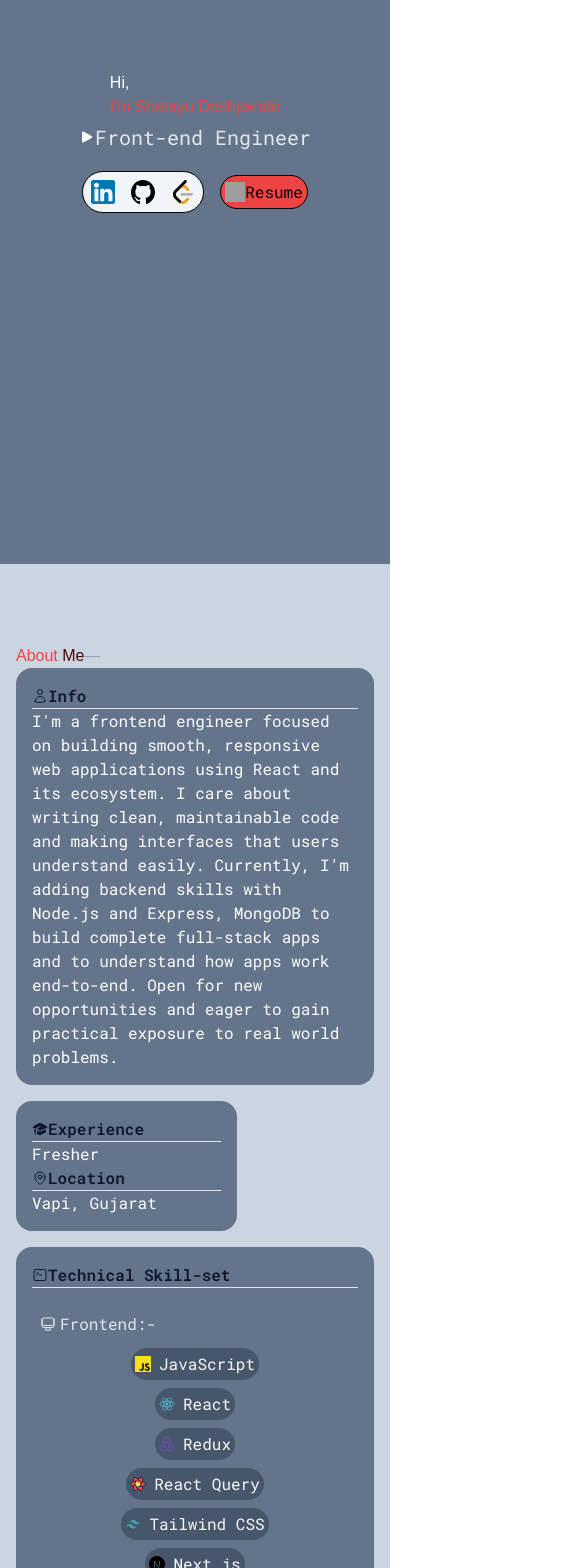
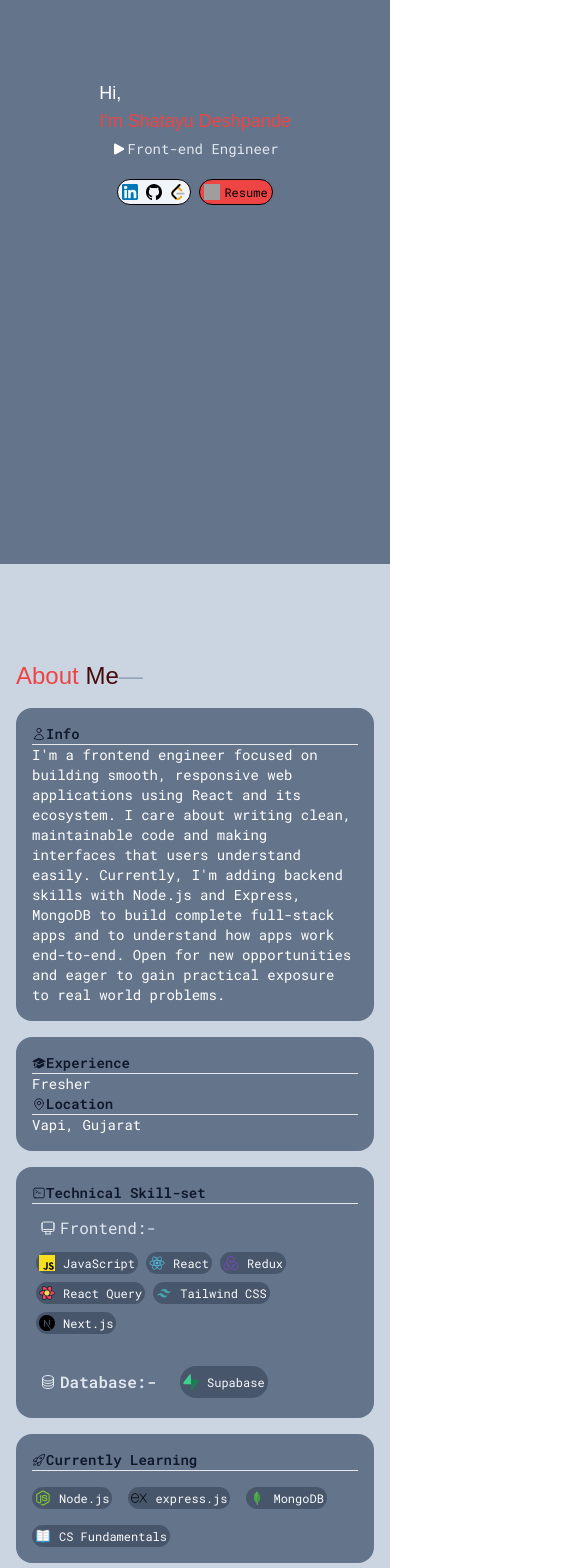
Before and after one commit to Shatayu25/portfolio_sd, a React (Vite) app: page / in a window 390 px wide. Shown: the part 280-1848 px from the top of the page, 570 px wide, since content can reach past the window. Built offline with nearby package versions, Linux system fonts and the light colour scheme; grey boxes are pictures that could not be loaded; a web font is replaced by a local one.

Commit message:
Seventh commit

```diff
--- a/src/components/AboutSection.jsx
+++ b/src/components/AboutSection.jsx
@@ -14,21 +14,23 @@ function AboutSection() {
   return (
     <section className="bg-slate-300 py-20" id="about">
       <div className="mx-auto max-w-7xl px-4 md:px-8">
-        <div className="flex font-poller md:my-8 md:text-5xl lg:my-10 lg:text-6xl">
+        <div className="my-4 flex font-poller text-2xl sm:my-6 sm:text-4xl md:my-8 md:text-5xl lg:my-10 lg:text-6xl">
           <h1 className="text-red-500">
             About <span className="text-red-950">Me</span>
           </h1>
           <span className="text-slate-400">&mdash;</span>
         </div>
-        <div className="grid gap-4 font-roboto md:grid-cols-3 md:grid-rows-2">
-          <div className="col-start-1 col-end-3 h-full w-full rounded-2xl bg-slate-500 p-4">
+
+        <div className="grid gap-4 font-roboto md:grid-cols-3">
+          {/* Replaced w-screen and sm/md/lg widths with a single w-full */}
+          <div className="h-full w-full rounded-2xl bg-slate-500 p-4 md:col-start-1 md:col-end-3">
             <SubHeading>
               <span>
                 <HiOutlineUser />
               </span>
               <p>Info</p>
             </SubHeading>
-            <p className="md:text-base lg:text-lg">
+            <p className="text-sm md:text-base lg:text-lg">
               I&apos;m a frontend engineer focused on building smooth,
               responsive web applications using React and its ecosystem. I care
               about writing clean, maintainable code and making interfaces that
@@ -39,6 +41,8 @@ function AboutSection() {
               problems.
             </p>
           </div>
+
+          {/* Replaced w-screen and sm/md/lg widths with a single w-full */}
           <div className="flex h-full w-full flex-col justify-between rounded-2xl bg-slate-500 p-4">
             <div>
               <SubHeading>
@@ -47,34 +51,36 @@ function AboutSection() {
                 </span>
                 <p>Experience</p>
               </SubHeading>
-              <p className="md:text-base lg:text-lg">Fresher</p>
+              <p className="text-sm md:text-base lg:text-lg">Fresher</p>
             </div>
             <div>
               <SubHeading>
                 <span>
                   <HiOutlineMapPin />
                 </span>
-                <p className="md:text-base lg:text-lg">Location</p>
+                <p className="text-sm md:text-base lg:text-lg">Location</p>
               </SubHeading>
-              <p className="md:text-base lg:text-lg">Vapi, Gujarat</p>
+              <p className="text-sm md:text-base lg:text-lg">Vapi, Gujarat</p>
             </div>
           </div>
-          <div className="col-start-1 col-end-3">
+
+          <div className="md:col-start-1 md:col-end-3">
+            {/* Replaced w-screen and sm/md/lg widths with a single w-full */}
             <div className="h-full w-full rounded-2xl bg-slate-500 p-4">
               <SubHeading>
                 <span>
                   <HiOutlineCommandLine />
                 </span>
-                <p className="md:text-base lg:text-lg">Technical Skill-set</p>
+                <p>Technical Skill-set</p>
               </SubHeading>
-              <div className="mt-4 rounded-2xl p-1">
+              <div className="mt-1 rounded-2xl p-1 sm:mt-4 md:mt-4 lg:mt-4">
                 <div className="flex items-center gap-1 p-1 text-slate-200 lg:text-base lg:font-extrabold">
                   <span>
                     <HiOutlineComputerDesktop />
                   </span>
-                  <p>Frontend:-</p>
+                  <p className="">Frontend:-</p>
                 </div>
-                <div className="my-2 grid justify-items-center gap-2 md:grid-cols-2 lg:grid-cols-3">
+                <div className="my-2 flex flex-wrap justify-items-center gap-2 md:grid md:grid-cols-2 lg:grid lg:grid-cols-3">
                   <TechPills>
                     <span className="inline-block h-4 w-4">
                       <img src="./js-logo.svg" alt="js-logo" />
@@ -129,6 +135,8 @@ function AboutSection() {
               </div>
             </div>
           </div>
+
+          {/* Replaced w-screen and sm/md/lg widths with a single w-full */}
           <div className="h-full w-full rounded-2xl bg-slate-500 p-4">
             <SubHeading>
               <span>
@@ -136,7 +144,7 @@ function AboutSection() {
               </span>
               <p>Currently Learning</p>
             </SubHeading>
-            <div className="mt-4 flex flex-col gap-4 md:py-2 lg:py-4">
+            <div className="mt-4 flex flex-wrap gap-4 md:flex-col md:py-2 lg:flex-col lg:py-4">
               <TechPills>
                 <span className="inline-block h-4 w-4">
                   <img src="./nodejs-logo.svg" alt="nodejs-logo" />
--- a/src/components/Anchor.jsx
+++ b/src/components/Anchor.jsx
@@ -5,7 +5,7 @@ function Anchor({ link, children }) {
     <a
       target="_blank"
       rel="noreferrer"
-      className="inline-block h-6 w-6 transition-all duration-300 hover:translate-y-[-1px]"
+      className="inline-block h-4 w-4 sm:h-5 sm:w-5 md:h-6 md:w-6 lg:h-6 lg:w-6 transition-all duration-300 hover:translate-y-[-1px]"
       href={link}
     >
       {children}
--- a/src/components/Footer.jsx
+++ b/src/components/Footer.jsx
@@ -1,15 +1,15 @@
 function Footer() {
   return (
-    <footer className=' bg-slate-800 text-sm flex justify-between text-slate-100 p-6 border-t-[0.5px]'>
+    <footer className="flex flex-wrap items-center justify-between gap-1 border-t-[0.5px] bg-slate-800 p-4 text-xs text-slate-100 sm:text-sm md:text-sm lg:text-base">
       <p>&copy; 2026, Shatayu Deshpande. All rights reserved.</p>
-      <p className='flex items-center gap-1'>
+      <p className="flex items-center gap-1">
         Made with
-        <span className='w-5 h-5'>
-          <img src='./react_logo.svg' alt='react-logo' />
+        <span className="h-4 w-4 sm:h-6 sm:w-6 md:h-6 md:w-6 lg:h-6 lg:w-6">
+          <img src="./react_logo.svg" alt="react-logo" />
         </span>
         and
-        <span className='w-5 h-5'>
-          <img src='./tailwind_logo.svg' alt='tailwind-logo' />
+        <span className="h-4 w-4 sm:h-6 sm:w-6 md:h-6 md:w-6 lg:h-6 lg:w-6">
+          <img src="./tailwind_logo.svg" alt="tailwind-logo" />
         </span>
       </p>
     </footer>
--- a/src/components/Header.jsx
+++ b/src/components/Header.jsx
@@ -1,9 +1,9 @@
-import Logo from './Logo';
-import Navigation from './Navigation';
+import Logo from "./Logo";
+import Navigation from "./Navigation";
 
 function Header() {
   return (
-    <header className='bg-slate-800 fixed w-full flex justify-between p-3 items-center border-b-[0.5px] z-50'>
+    <header className="fixed z-50 flex w-full items-center justify-between border-b-[0.5px] bg-slate-800 p-3">
       <Logo />
       <Navigation />
     </header>
--- a/src/components/HeroSection.jsx
+++ b/src/components/HeroSection.jsx
@@ -5,19 +5,19 @@ function HeroSection() {
   return (
     <section className="flex min-h-screen flex-col items-center justify-center bg-slate-500">
       <div className="flex flex-col items-center justify-center">
-        <h1 className="animate-move-in-right font-poller text-base md:text-5xl lg:text-6xl">
+        <h1 className="animate-move-in-right font-poller text-lg sm:text-4xl md:text-5xl lg:text-6xl">
           Hi,
           <span className="block text-red-500">I&apos;m Shatayu Deshpande</span>
         </h1>
         <div className="flex items-center justify-center p-1 md:p-2 lg:p-4">
           <HiPlay />
-          <span className="animate-move-in-left font-roboto text-slate-200 text-xl">
+          <span className="animate-move-in-left font-roboto text-sm text-slate-200 sm:text-lg md:text-xl lg:text-xl">
             Front-end Engineer
           </span>
         </div>
       </div>
-      <div className="mt-4 flex items-center gap-4 md:mt-8 md:gap-8 lg:mt-10 lg:gap-10">
-        <div className="flex animate-move-in-right rounded-full border-[0.5px] border-black bg-slate-100 p-2 md:p-2 gap-4 lg:p-4">
+      <div className="mt-4  flex items-center gap-2 sm:mt-4 sm:gap-4 md:mt-8 md:gap-8 lg:mt-10 lg:gap-10">
+        <div className="flex animate-move-in-right gap-2 rounded-full border-[0.5px] border-black bg-slate-100 p-1 sm:gap-4 sm:p-2 md:gap-4 md:p-2 lg:gap-4 lg:p-4">
           <Anchor link="https://www.linkedin.com/in/shatayu-deshpande">
             <img
               className="h-full w-full"
@@ -41,19 +41,21 @@ function HeroSection() {
           </Anchor>
         </div>
         <a
-          className="flex animate-move-in-left items-center rounded-full border-[0.5px] border-black bg-red-500 p-1 font-roboto text-black transition-all duration-[0.2s] hover:bg-red-600 md:gap-1 md:p-2 lg:gap-2 lg:p-4"
+          className="flex animate-move-in-left items-center gap-1 rounded-full border-[0.5px] border-black bg-red-500 p-[4px] font-roboto text-black transition-all duration-200 hover:bg-red-600 sm:gap-1 sm:p-[6px] md:gap-1 md:p-2 lg:gap-2 lg:p-4"
           target="_blank"
           rel="noreferrer"
           href="https://drive.google.com/file/d/1m5h1uxWvLp-NEkX04kYuhqwxOpfqiAie/view?usp=drive_link"
         >
-          <span className="h-5 w-5 lg:h-6 lg:w-6">
+          <span className="h-4 w-4 sm:h-5 sm:w-5 md:h-5 md:w-5 lg:h-6 lg:w-6">
             <img
               className="h-full w-full"
               src="./download-logo.svg"
               alt="download"
             />
           </span>
-          Resume
+          <p className="text-xs sm:text-base md:text-base lg:text-base">
+            Resume
+          </p>
         </a>
       </div>
     </section>
--- a/src/components/Navigation.jsx
+++ b/src/components/Navigation.jsx
@@ -1,7 +1,7 @@
 function Navigation() {
   return (
     <nav>
-      <ul className="flex gap-2 font-roboto md:gap-8 lg:gap-10">
+      <ul className="flex gap-2 font-roboto sm:gap-6 md:gap-8 lg:gap-10">
         <li>
           <a
             className="transition-all duration-200 hover:text-red-500"
--- a/src/components/SubHeading.jsx
+++ b/src/components/SubHeading.jsx
@@ -2,7 +2,7 @@ import PropTypes from 'prop-types';
 
 function SubHeading({ children }) {
   return (
-    <div className="flex items-center border-b-[1px] font-extrabold text-slate-900 md:text-base lg:text-lg xl:gap-1">
+    <div className="flex items-center border-b-[1px] font-extrabold text-slate-900 text-sm md:text-base lg:text-lg xl:gap-1">
       {children}
     </div>
   );
--- a/src/components/TechPills.jsx
+++ b/src/components/TechPills.jsx
@@ -1,8 +1,8 @@
-import PropTypes from 'prop-types';
+import PropTypes from "prop-types";
 
 function TechPills({ children }) {
   return (
-    <div className='flex items-center gap-2 p-1 content-center w-fit bg-slate-800/40 rounded-2xl text-slate-50 hover:text-slate-800 hover:bg-slate-200 cursor-pointer transition-all duration-300'>
+    <div className="flex w-fit cursor-pointer content-center items-center gap-2 rounded-2xl bg-slate-800/40 text-xs text-slate-50 transition-all duration-300 hover:bg-slate-200 hover:text-slate-800 p-[3px] sm:p-1 sm:text-lg md:p-1 md:text-lg lg:p-1 lg:text-lg">
       {children}
     </div>
   );
```
Also changed, not shown: src/components/ConnectSection.jsx (+4 -4 lines), src/components/ProjectSection.jsx (+9 -9 lines).
